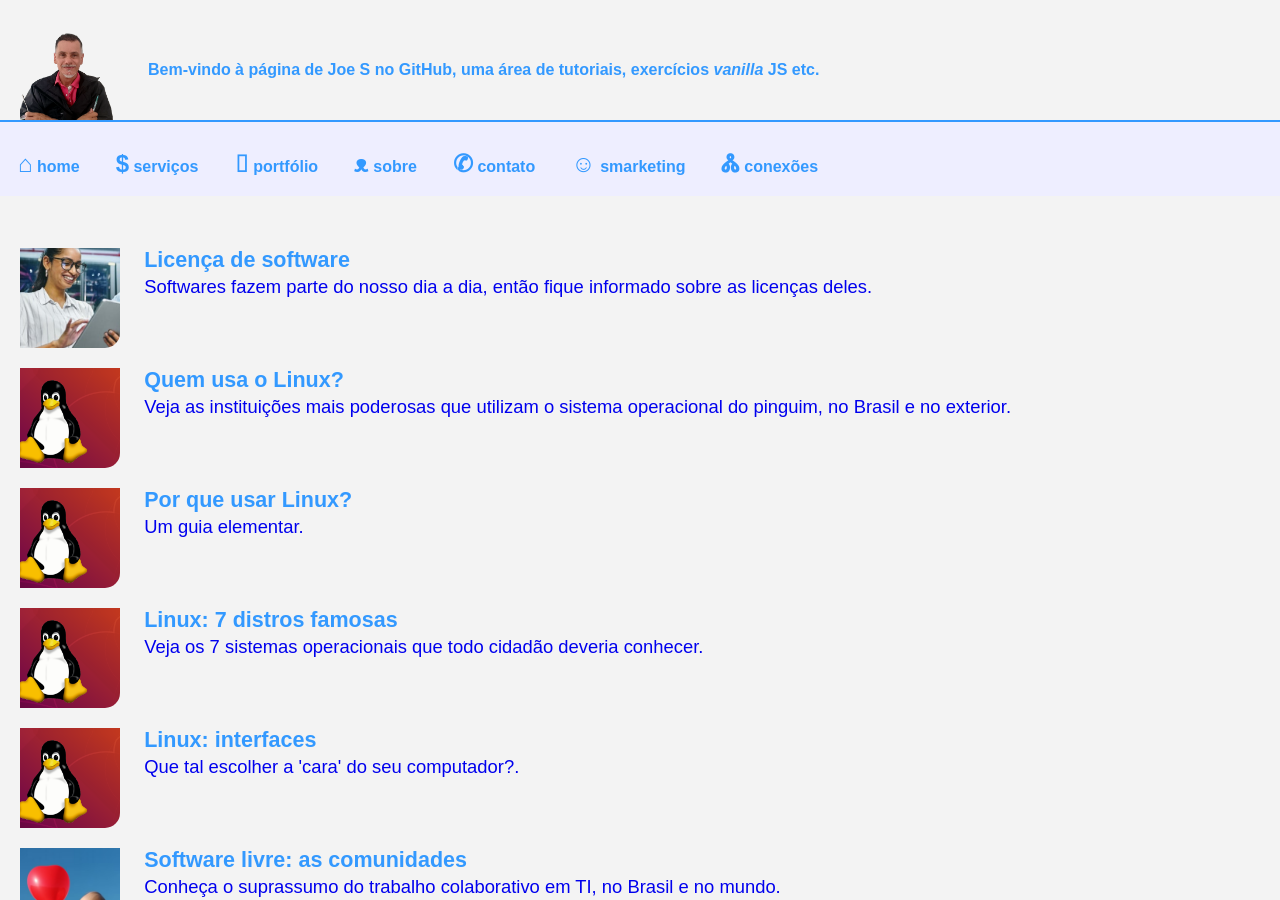
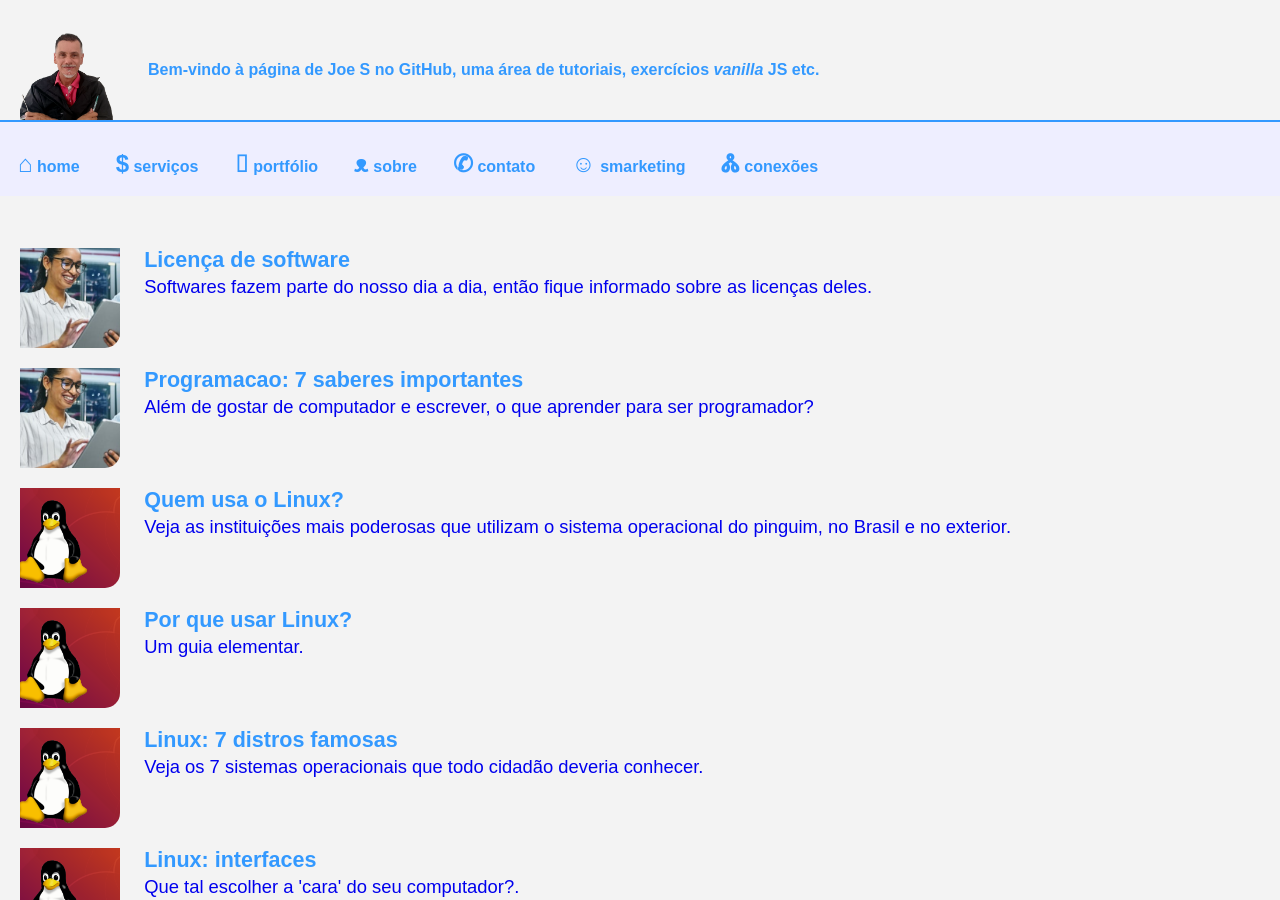
Before and after one commit to Joesynth/joesynth.github.io, a Jekyll site: the page built from index.html, in a window 1280 px wide and 900 px high. Built offline with Jekyll 4.4.1, drawn with Linux system fonts in a browser that asks for light colours; some of the changed text lies outside the part shown.

Commit message:
Update artigo.json

```diff
--- a/_data/artigo.json
+++ b/_data/artigo.json
@@ -4,6 +4,12 @@
     "src": "image/ti.png",
     "h3": "Licença de software",
     "p": "Softwares fazem parte do nosso dia a dia, então fique informado sobre as licenças deles."
+  },
+  {
+    "href": "programacao-7-saberes-importantes.html",
+    "src": "image/ti.png",
+    "h3": "Programacao: 7 saberes importantes",
+    "p": "Além de gostar de computador e escrever, o que aprender para ser programador?"
   },
   {
     "href": "quem-usa-linux.html",
@@ -363,7 +369,7 @@
     "href": "banco-de-dados-principais-softwares.html",
     "src": "image/db.png",
     "h3": "Banco de dados: principais softwares",
-    "p": "Um guia elementar."
+    "p": "7 bancos de dados e outras ferramentas importantes de se conhecer."
   },
   {
     "href": "game-tutorial.html",
```
